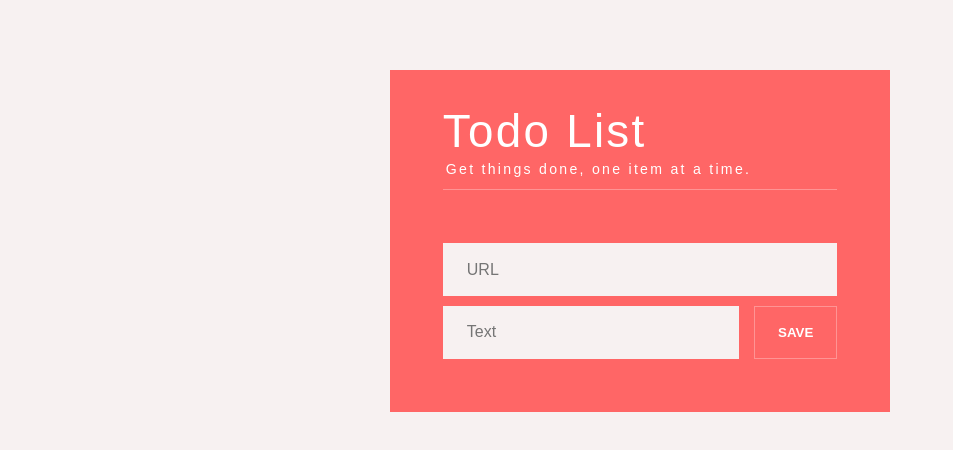
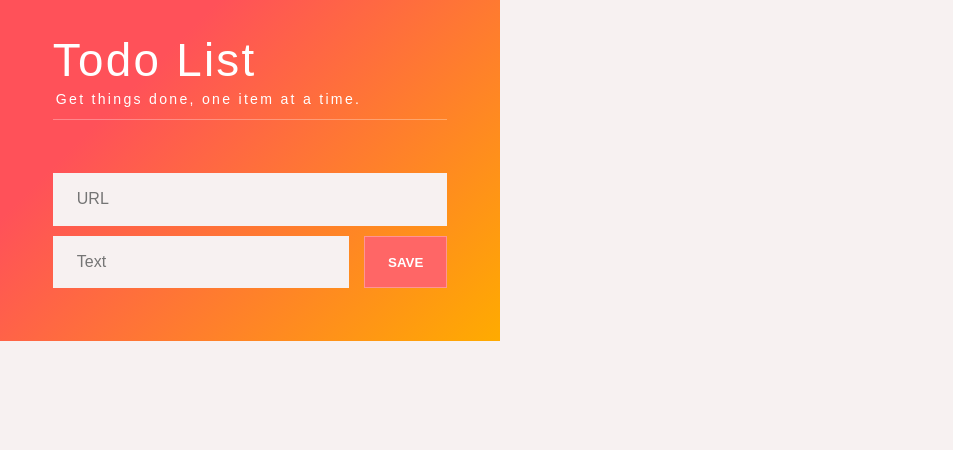
Before and after one commit to Ankur02Sarkar/Curateit---Text-Expander, a React (Create React App) app: page / in a window 1280 px wide. Shown: the top 450 px of the page, without its empty margins (0-953 px from the left). Built offline with nearby package versions, Linux system fonts and the light colour scheme.

Commit message:
update ui

```diff
--- a/src/App.css
+++ b/src/App.css
@@ -19,10 +19,11 @@ body {
 }
 
 #todolist {
-  margin: 4rem auto;
+  /* margin: 4rem auto; */
   padding: 2rem 3rem 3rem;
   max-width: 500px;
-  background: #FF6666;
+  /* background: #FF6666; */
+  background-image: linear-gradient(315deg, #ffab00 0%, #ff5159 74%);
   color: #FFF;
   /* box-shadow: -20px -20px 0px 0px rgba(100, 100, 100, .1); */
 }
```
